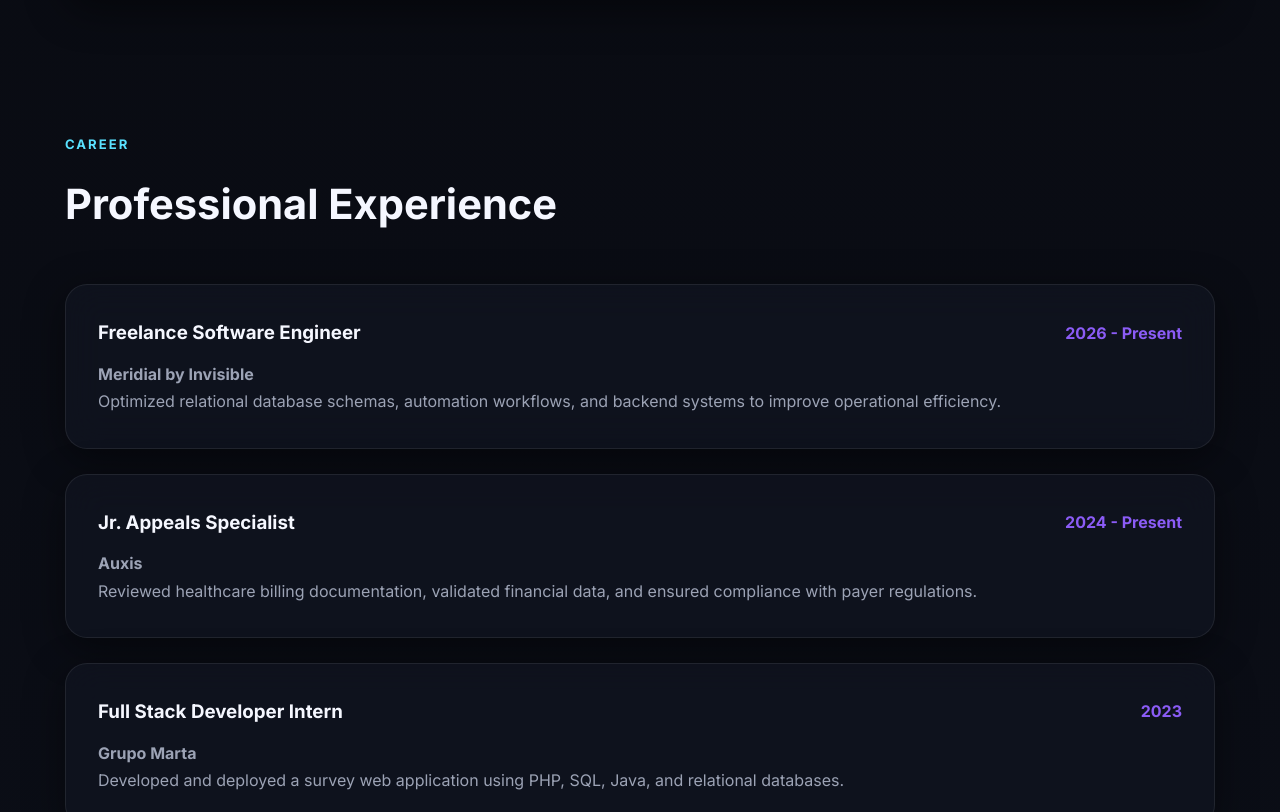
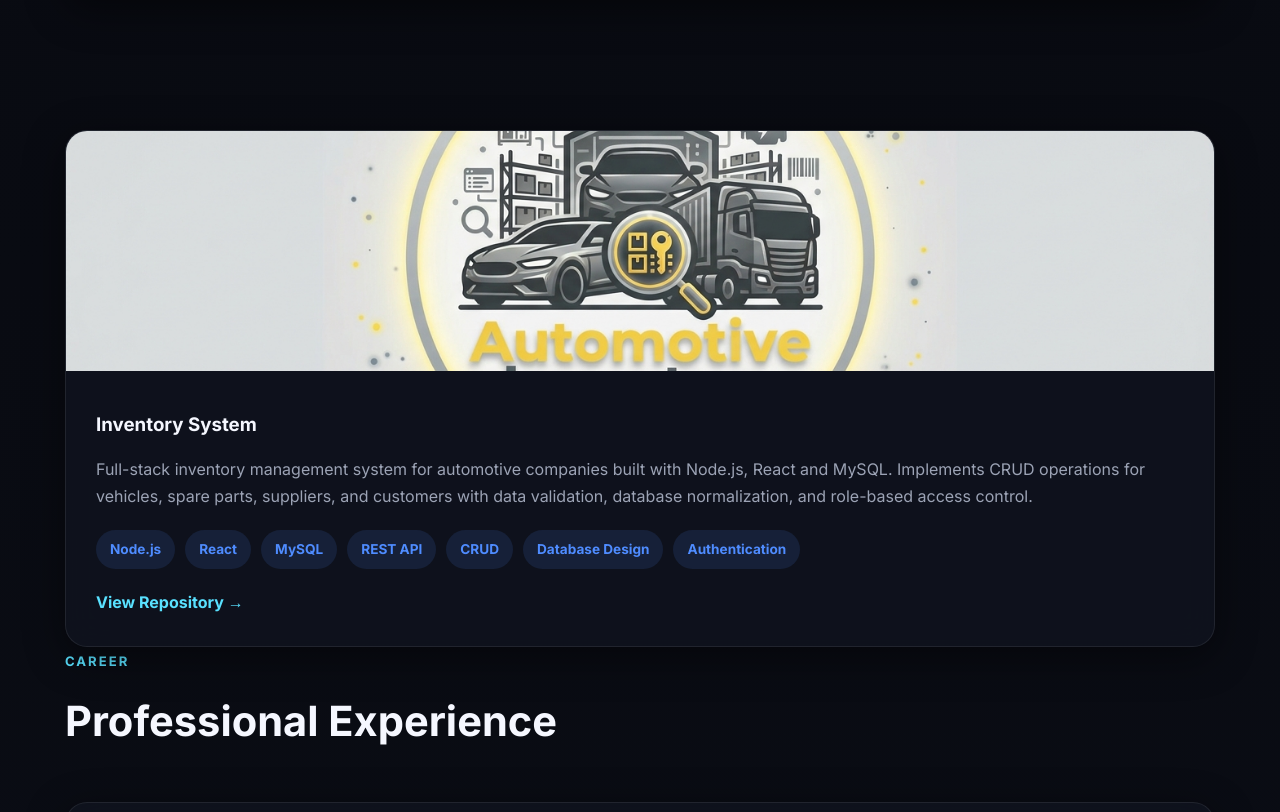
Before and after one commit to KevinhoProgra/portfolio, a plain HTML site: page index.html in a window 1280 px wide. Shown: the part 3309-4121 px from the top of the page. Drawn offline with Linux system fonts and the light colour scheme.

Commit message:
Actualizacion de CV

```diff
--- a/index.html
+++ b/index.html
@@ -210,6 +210,44 @@
           </div>
         </div>
       </section>
+        <!-- PROJECT 3 -->
+          <div class="project-card">
+            <img
+              src="P2.png"
+              alt="Inventory System"
+              class="project-image"
+            />
+
+            <div class="project-content">
+              <h3>Inventory System</h3>
+
+              <p>
+                 Full-stack inventory management system for automotive companies built with Node.js, React and MySQL.
+                 Implements CRUD operations for vehicles, spare parts, suppliers, and customers with data validation,
+                 database normalization, and role-based access control.
+              </p>
+
+              <div class="project-tech">
+                <span>Node.js</span>
+                <span>React</span>
+                <span>MySQL</span>
+                <span>REST API</span>
+                <span>CRUD</span>
+                <span>Database Design</span>
+                <span>Authentication</span>
+              </div>
+
+              <a
+                href="https://github.com/KevinhoProgra/Proyecto"
+                target="_blank"
+                class="project-link"
+              >
+                View Repository →
+              </a>
+            </div>
+          </div>
+        </div>
+      </section>
 
       <!-- EXPERIENCE -->
       <section class="section" id="experience">
@@ -285,7 +323,6 @@
 
           <div class="education-column">
             <div class="section-title">
-
               <h2>Certifications</h2>
             </div>
 
@@ -319,6 +356,33 @@
               <h3>Boomi - Professional Integration Developer(2026)</h3>
               <p>Data integration and workflow automation using Dell Boomi</p>
             </div>
+
+            <div class="education-card">
+              <h3>
+                freeCodeCamp – JavaScript Algorithms and Data Structures (2026)
+              </h3>
+              <p>
+                Modern JavaScript (ES6+), algorithms, data structures, and problem-solving techniques.
+              </p>
+            </div>
+
+            <div class="education-card">
+              <h3>
+                freeCodeCamp – Front End Development Libraries (React) (2026)
+              </h3>
+              <p>
+                Built interactive user interfaces using React, Redux, Bootstrap, and modern frontend development practices.
+              </p>
+            </div>
+
+            <div class="education-card">
+              <h3>
+                freeCodeCamp – Back End Development and APIs (Node.js & Express)(2026)
+              </h3>
+              <p>
+                Developed RESTful APIs and backend applications using Node.js, Express, and MongoDB.
+              </p>
+            </div>
           </div>
         </div>
       </section>
```
Also changed, not shown: P2.png (added).
